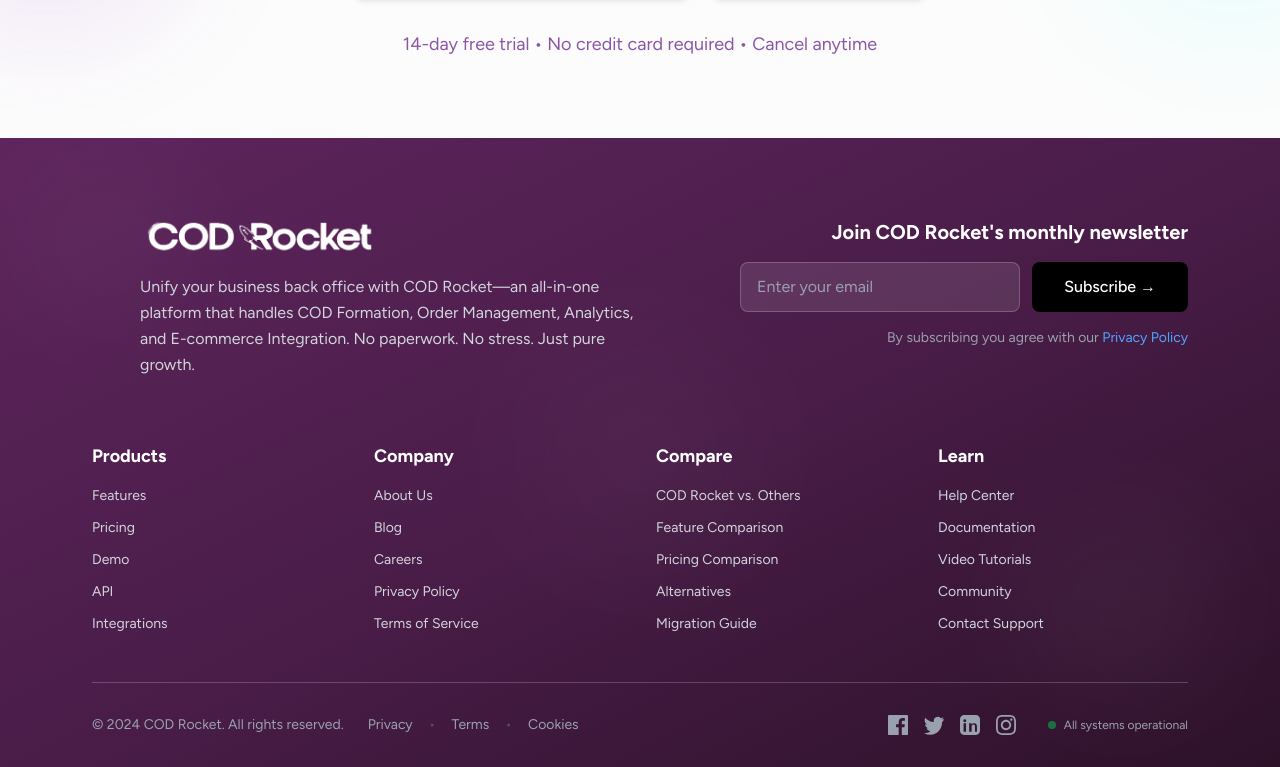
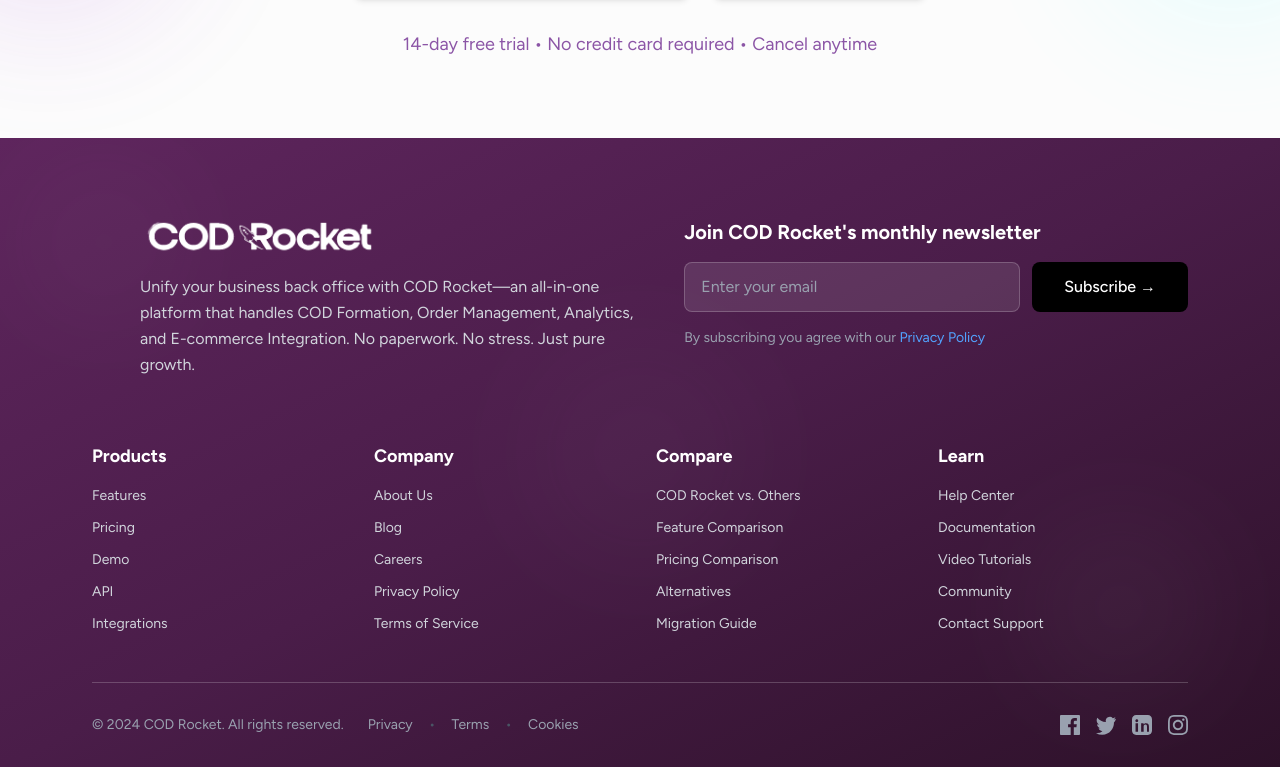
Before and after one commit to abaakil35/Landing-Page-COD, a React (Vite) app in the folder landing-page/: page / in a window 1280 px wide. Shown: the part 6242-7009 px from the top of the page. Built offline with nearby package versions, Linux system fonts and the light colour scheme.

Commit message:
footer improvement

```diff
--- a/landing-page/src/Components/Footer.jsx
+++ b/landing-page/src/Components/Footer.jsx
@@ -127,21 +127,22 @@
 
         {/* Right: Newsletter Subscription */}
         <motion.div
-          className="lg:w-1/2 text-center lg:text-right"
+          className="lg:w-1/2 justify-start"
           initial={{ opacity: 0, y: 30 }}
           whileInView={{ opacity: 1, y: 0 }}
           transition={{ duration: 0.6, delay: 0.2 }}
           viewport={{ once: true }}
         >
-          <h3 className="text-xl font-bold text-white mb-4">
+          <div className="flex flex-col gap-4 mb-4">
+            <h3 className="text-xl font-bold text-white">
               Join COD Rocket's monthly newsletter
             </h3>
 
-          <div className="flex flex-col sm:flex-row gap-3 max-w-md mx-auto lg:mx-0 lg:ml-auto mb-4">
+            <div className="flex gap-3">
               <input
                 type="email"
                 placeholder="Enter your email"
-              className="flex-1 px-4 py-3 bg-white/10 border border-white/20 rounded-lg text-white placeholder-gray-400 focus:outline-none focus:border-white/40 transition-colors"
+                className="w-84 px-4 py-3 bg-white/10 border border-white/20 rounded-lg text-white placeholder-gray-400 focus:outline-none focus:border-white/40 transition-colors"
               />
               <motion.button
                 className="px-8 py-3 bg-black text-white rounded-lg font-medium hover:bg-gray-800 transition-colors whitespace-nowrap"
@@ -150,6 +151,7 @@
               >
                 Subscribe →
               </motion.button>
+            </div>
           </div>
 
           <p className="text-sm text-gray-400">
@@ -162,11 +164,11 @@
       </div>
 
       {/* Bottom Section: Navigation Links */}
-      <div className="grid grid-cols-2 md:grid-cols-4 gap-8 mb-12">
+      <div className="flex flex-wrap justify-between gap-8 mb-12">
         {footerSections.map((section, sectionIdx) => (
           <motion.div
             key={section.title}
-            className="space-y-4"
+            className="flex-1 min-w-[200px] space-y-4"
             initial={{ opacity: 0, y: 30 }}
             whileInView={{ opacity: 1, y: 0 }}
             transition={{ duration: 0.6, delay: 0.1 * sectionIdx }}
@@ -250,12 +252,7 @@
             </motion.a>
           ))}
 
-          <div className="flex items-center space-x-2 ml-4">
-            <div className="w-2 h-2 bg-green-500 rounded-full animate-pulse"></div>
-            <span className="text-xs text-gray-400">
-              All systems operational
-            </span>
-          </div>
+
         </div>
       </motion.div>
     </div>
```
Lines whose indentation alone changed are shown as unchanged.
